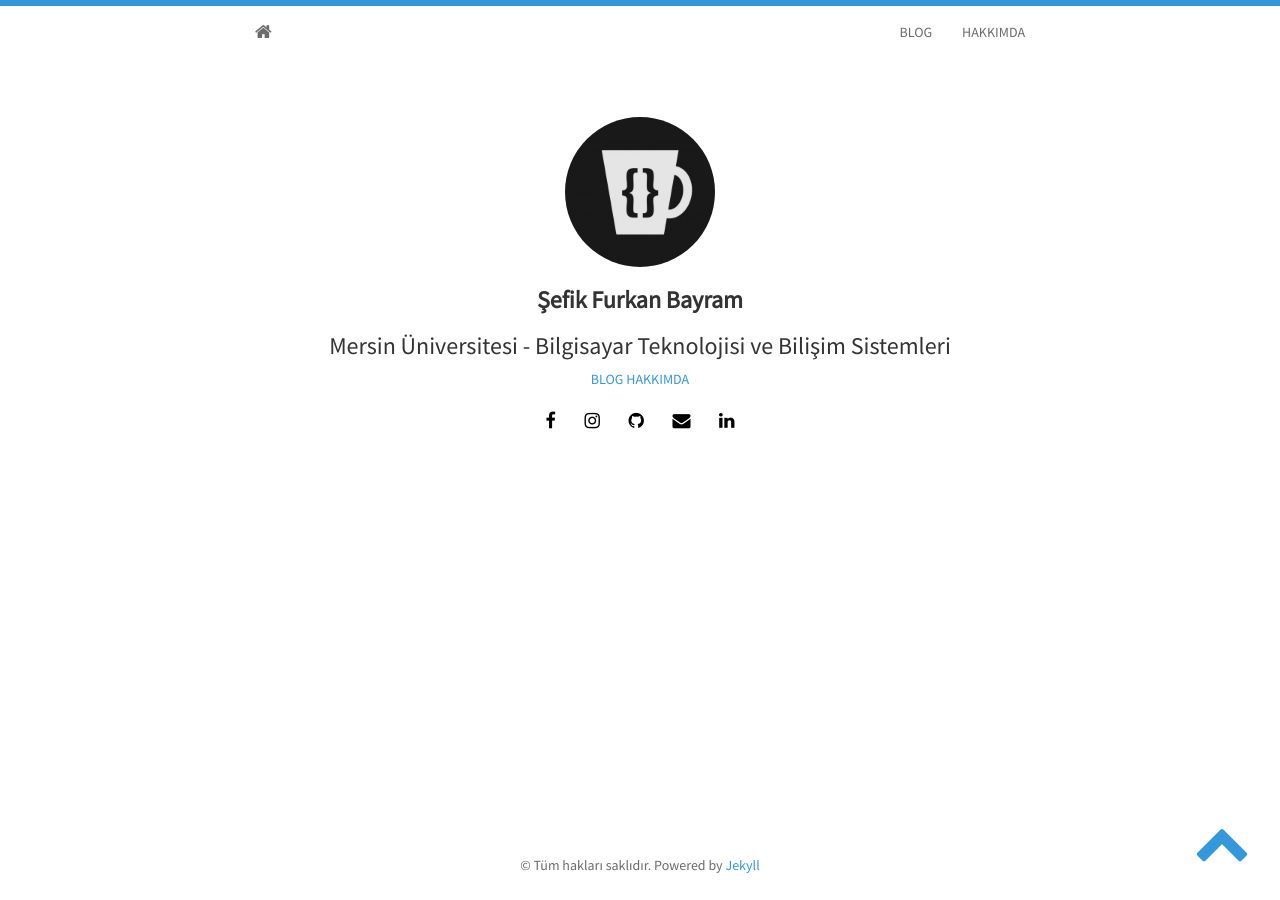
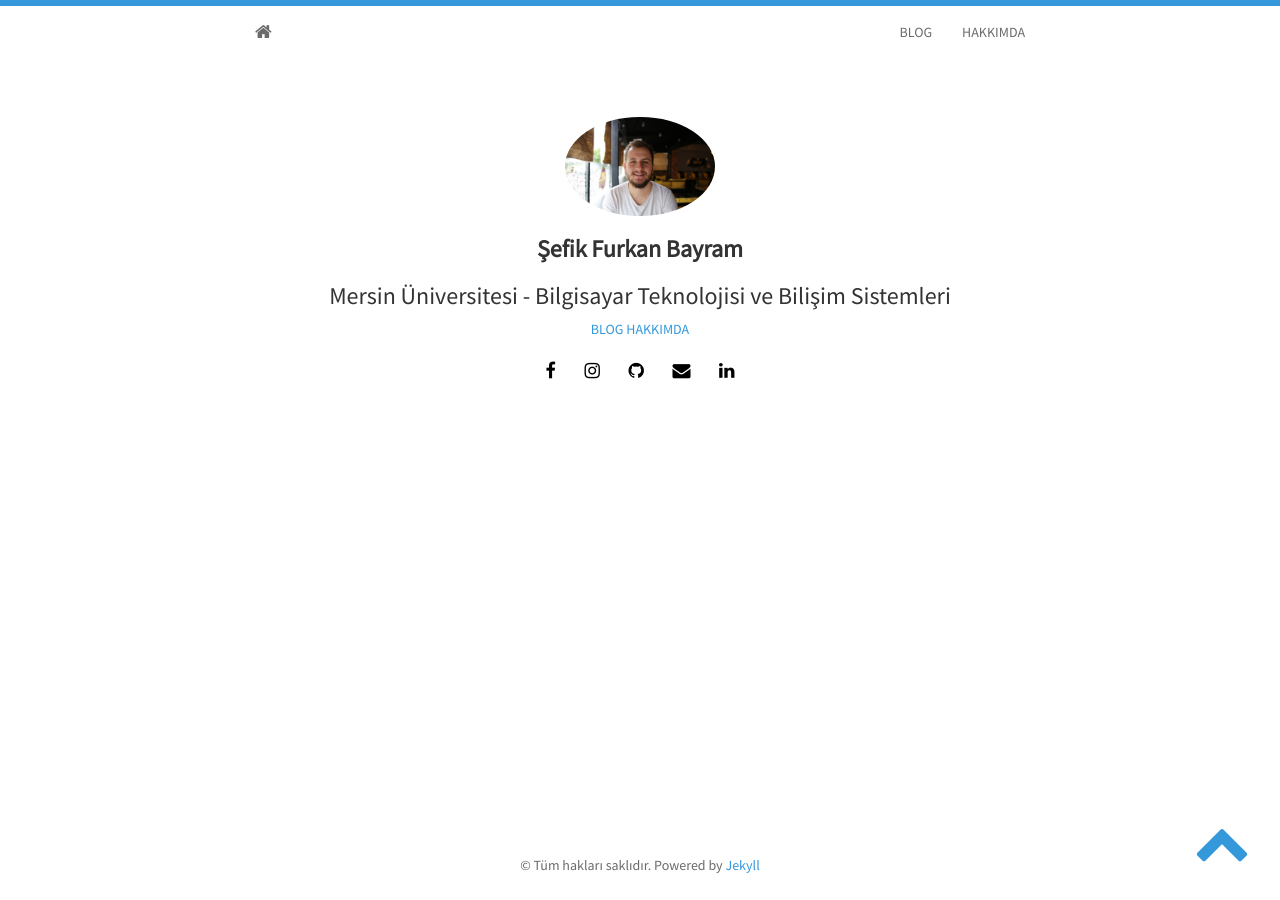
Before and after one commit to furkanbayram2/furkanbayram2.github.io, a Jekyll site: the page built from index.html, in a window 1280 px wide. Built offline with Jekyll 4.4.1, drawn with Linux system fonts in a browser that asks for light colours; nearby versions of some CDN libraries; the list of posts is cut into pages by our own code.

Commit message:
Update _config.yml

```diff
--- a/_config.yml
+++ b/_config.yml
@@ -20,7 +20,7 @@ whitelist:
 - jekyll-redirect-from
 author: Şefik Furkan Bayram
 description: Kişisel Blog ve Yazılım
-avatar: avatar.jpg
+avatar: profile.jpg
 facebook: profile.php?id=100006148155735
 email: sefikfurkanbayram@gmail.com
 github: furkanbayram2 # username
```
